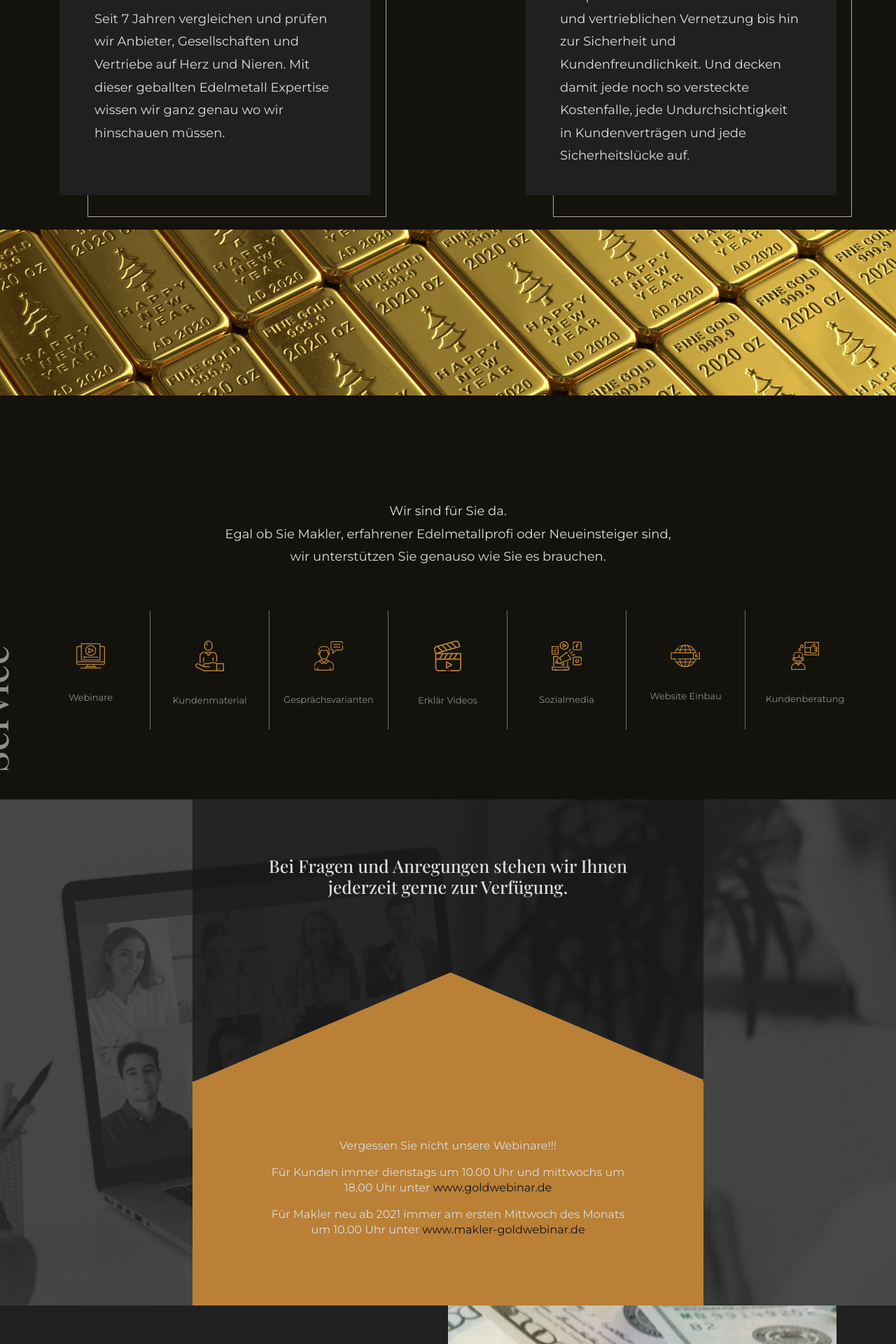
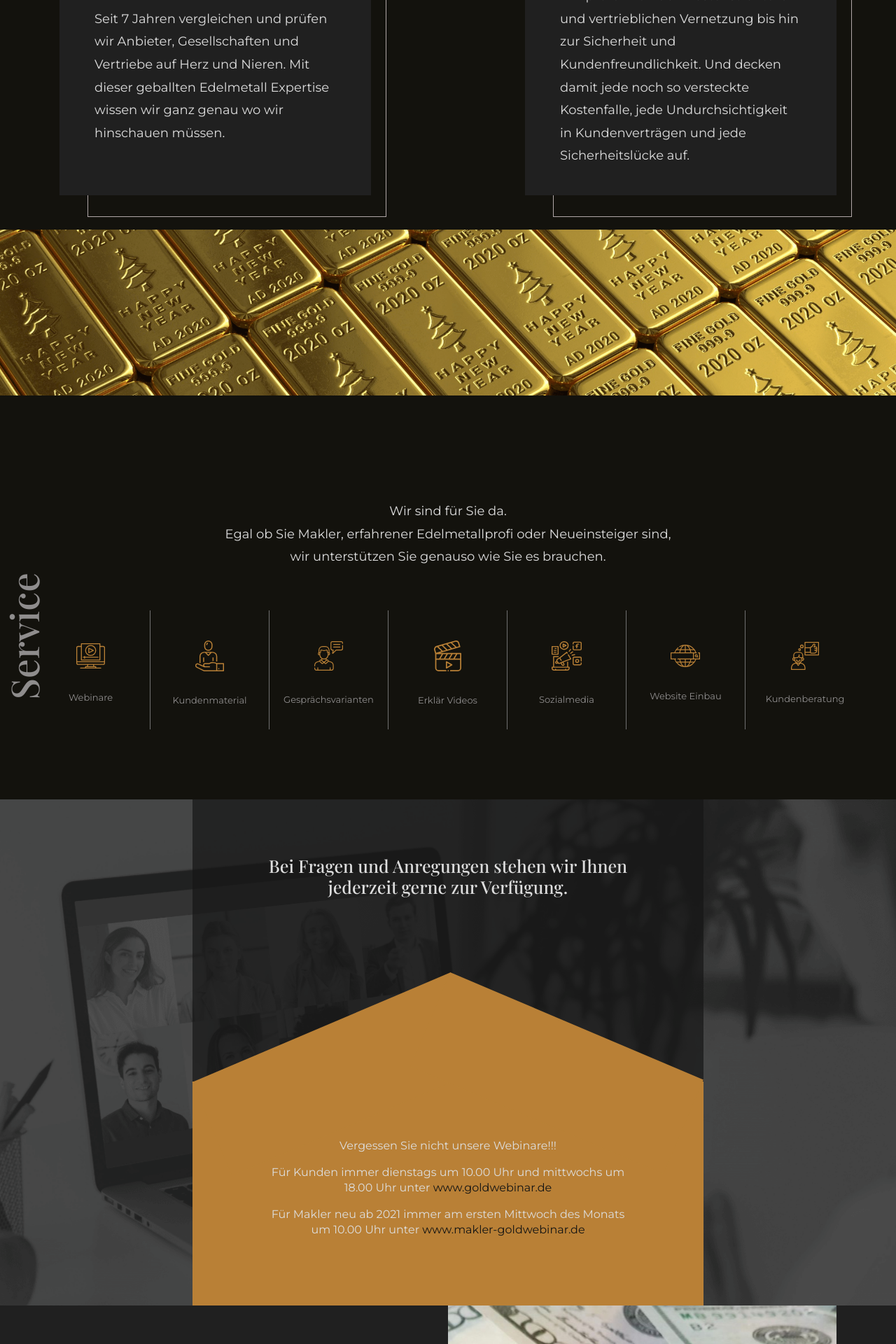
Before and after one commit to vosaul/Selim-RA, a Jekyll site: the page built from index.html, in a window 1280 px wide. Shown: the part 1884-3804 px from the top of the page at 70% size. Built offline with Jekyll 4.4.1, drawn with Linux system fonts in a browser that asks for light colours; nearby versions of some CDN libraries; some web fonts are replaced; a script that is not in the unit is left out.

Commit message:
Update style.css

```diff
--- a/css/style.css
+++ b/css/style.css
@@ -138,7 +138,9 @@ nav ul#social-media > li {display: inline-block; font-size: 1.5em; margin: 0.5em
 .serv_head p {text-align: center; margin: 0; color: #DDDDDD; font-size: 18px; } .service_box ul p{    font-size: 13px; color: #8F8D8D;} .service_box ul li {min-width: 170px; text-align: center; }
 .service_box ul li:not(:last-child){border-right: 1px solid #707070;}
  .service_box ul li {  /*  min-width: 160px; */ min-width: 14% text-align: center; min-height: 170px; display: -ms-flexbox; display: flex; -ms-flex-align: center; align-items: center; -ms-flex-pack: center; justify-content: center; }.service_box ul li img {padding-bottom: 30px; margin-top: 30px; }
-.service_box ul {padding: 60px 0 0; } .rotated {writing-mode: tb-rl; -ms-writing-mode: tb-rl; opacity: 1; color: #8F8D8D; font-size: 55px; text-align: center; transform: rotate(-180deg ); position: absolute; left: -7%; /* top: 43%; */ bottom: 30px; }
+.service_box ul {padding: 60px 0 0; } .rotated {writing-mode: tb-rl; -ms-writing-mode: tb-rl; opacity: 1; color: #8F8D8D; font-size: 55px; text-align: center; transform: rotate(-180deg ); position: absolute; left: -7%; /* top: 43%; */ bottom: 27%;
+    margin: 0;
+    left: 0;}
 
 
 
```
